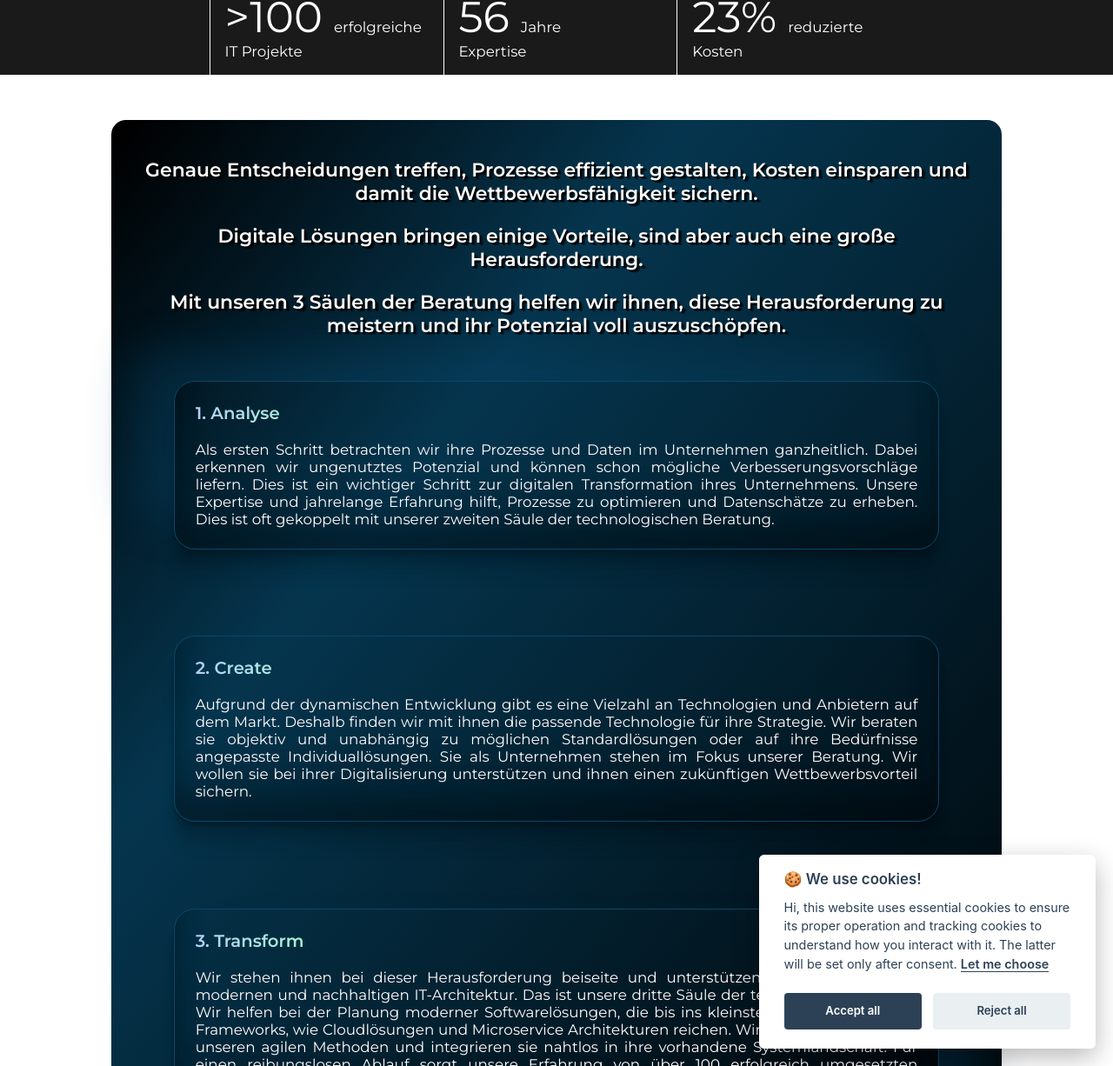
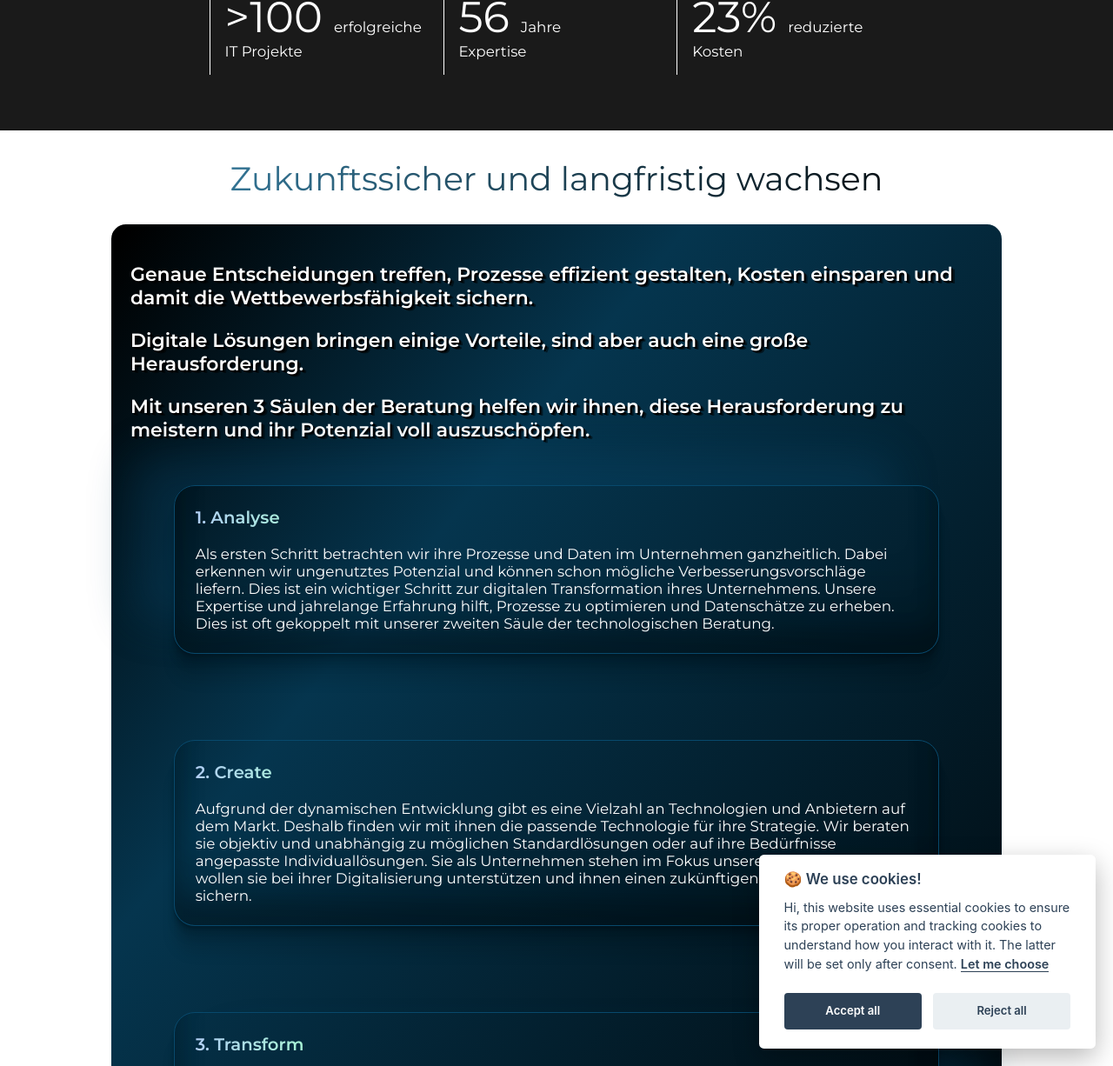
Before and after one commit to dataholix-melih-omay/dataholix-www, a Jekyll site: the page built from index.html, in a window 1280 px wide and 1400 px high, scrolled down 434 px. Shown: the part 174-1400 px from the top of the window at 87% size. Built offline with Jekyll 4.4.1, drawn with Linux system fonts in a browser that asks for light colours.

Commit message:
Text für Säulen wieder linksbündig und Einführung eines Abstands unterhalb des Texts

```diff
--- a/_includes/home.html
+++ b/_includes/home.html
@@ -48,7 +48,7 @@
 </section>
 
 <section class="claim">
-    <div class="text.center">Zukunftssicher und langfristig wachsen</div>
+    <div class="text">Zukunftssicher und langfristig wachsen</div>
     <div class="pillars">
        <h2>Genaue Entscheidungen treffen, Prozesse effizient gestalten, Kosten einsparen und damit die Wettbewerbsfähigkeit sichern. </h2>
        <h2>Digitale Lösungen bringen einige Vorteile, sind aber auch eine große Herausforderung.</h2>
--- a/_sass/pages/_home.scss
+++ b/_sass/pages/_home.scss
@@ -44,13 +44,12 @@
 }
 
 .prozent {
+    margin-bottom: 4rem;
     display: grid;
     grid-template-columns: repeat(3, 1fr);
     grid-template-rows: repeat(3, 1fr);
     grid-column-gap: 8px;
     grid-row-gap: 8px;
-
-
 
     .div1 {
         grid-area: 1 / 1 / 2 / 4;
@@ -165,10 +164,7 @@
         background-clip: text;
         color: transparent;
         margin-bottom: var(--font-size-lg);
-
-        .center {
-            text-align: center;
-        }
+        text-align: center;
     }
     .text span{color:#fa9405!important}
     .text span.black{color:#000!important}
@@ -181,7 +177,7 @@
     border-radius: var(--font-size-base);
     padding: var(--font-size-md);
     color: white;
-    text-align: center;
+    text-align: left;
 
     h2 {
         color: var(--contrast-color);
@@ -200,8 +196,6 @@
         flex-wrap: wrap;
         --margin: var(--font-size-xxl);
         --multiplier: calc(80rem - 100%);
-        text-align: justify;
-	    text-align-last: none;
     }
 
     .container-pillars>* {
```
